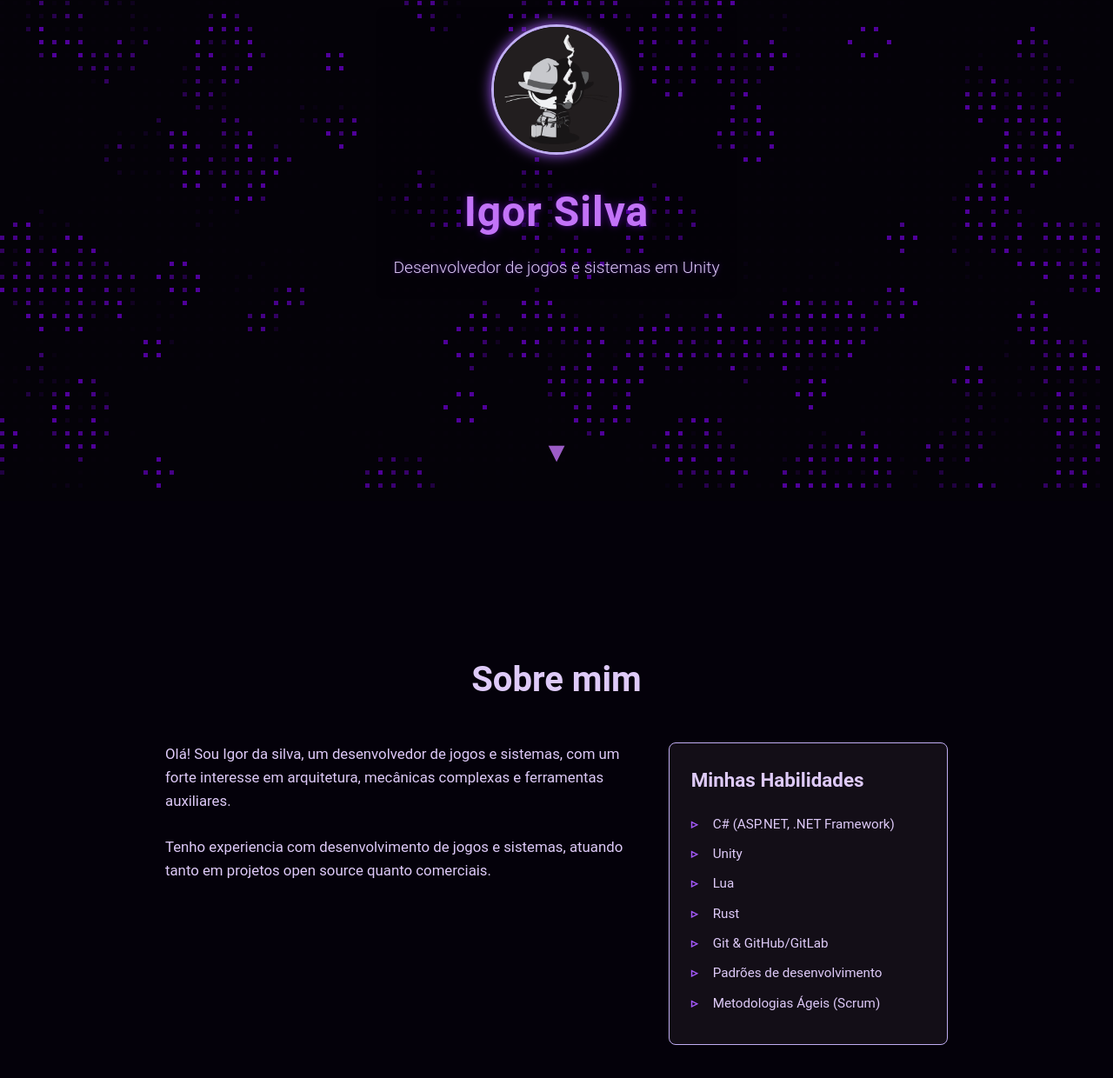
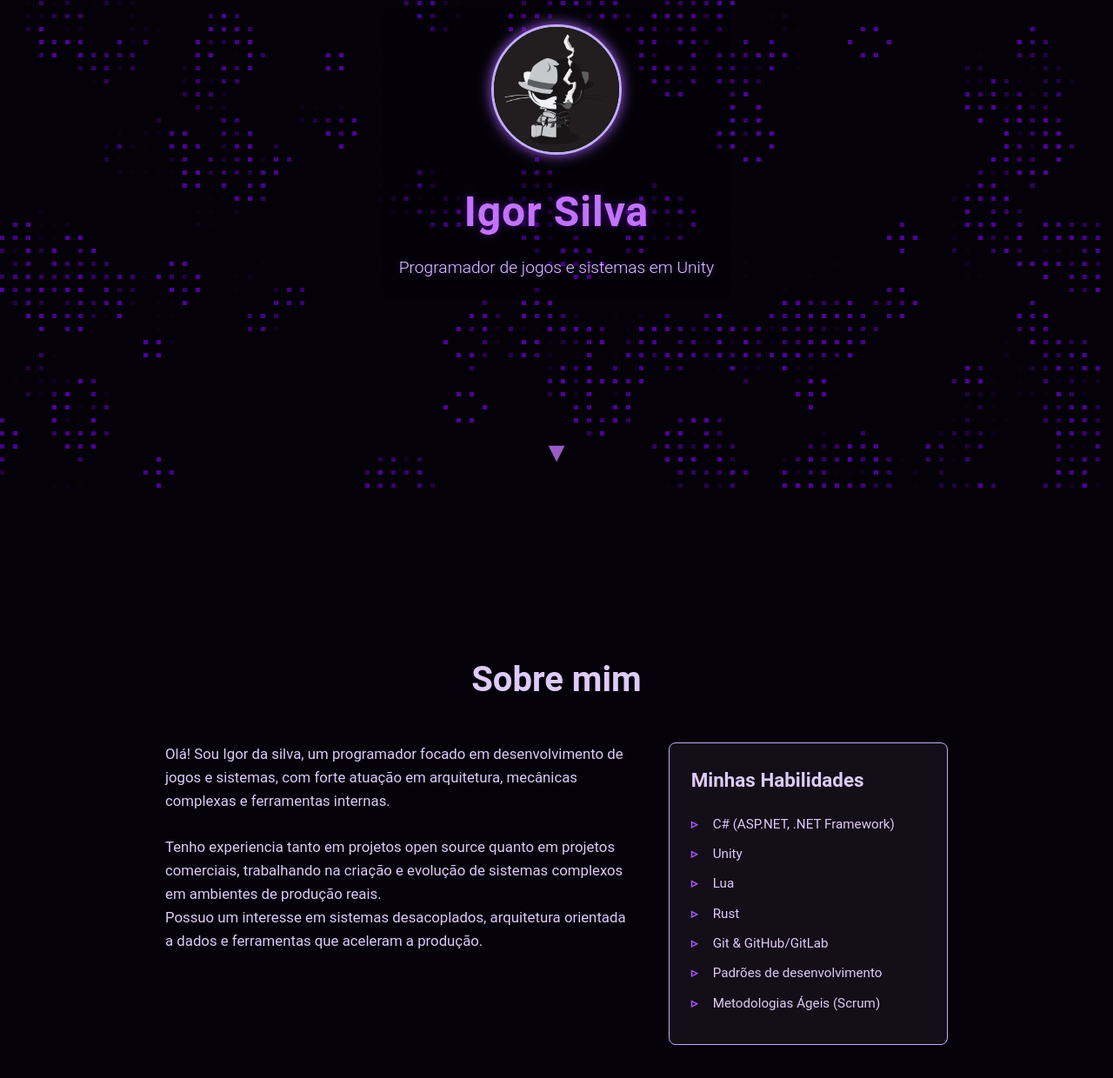
Before and after one commit to MasterSix997/portifolio-dev, a plain HTML site: page index.html in a window 1280 px wide. Shown: the part 224-1464 px from the top of the page at 87% size. Drawn offline with Linux system fonts and the light colour scheme; animation ran at ten frames a second.

Commit message:
Update "about me"

```diff
--- a/index.html
+++ b/index.html
@@ -15,7 +15,7 @@
     <div class="hero-content">
         <img src="images/privateinvestocat.jpg" alt="Profile Image" id="dev-pic">
         <h1 id="dev-name">Igor Silva</h1>
-        <p id="dev-description">Desenvolvedor de jogos e sistemas em Unity</p>
+        <p id="dev-description">Programador de jogos e sistemas em Unity</p>
     </div>
     <a href="#about" class="scroll-down-indicator">
         <span>▼</span>
@@ -28,9 +28,12 @@
             <h2>Sobre mim</h2>
             <div class="about-container">
                 <div class="about-text">
-                    <p>Olá! Sou Igor da silva, um desenvolvedor de jogos e sistemas, com um forte interesse em arquitetura, mecânicas complexas e ferramentas auxiliares.</p>
+                    <p>Olá! Sou Igor da silva, um programador focado em desenvolvimento de jogos e sistemas, com forte atuação em arquitetura, mecânicas complexas e ferramentas internas.</p>
                     <br/>
-                    <p>Tenho experiencia com desenvolvimento de jogos e sistemas, atuando tanto em projetos open source quanto comerciais.</p>
+                    <p>
+                        Tenho experiencia tanto em projetos open source quanto em projetos comerciais, trabalhando na criação e evolução de sistemas complexos em ambientes de produção reais. <br>
+                        Possuo um interesse em sistemas desacoplados, arquitetura orientada a dados e ferramentas que aceleram a produção.
+                    </p>
                 </div>
                 <div class="skills">
                     <h3>Minhas Habilidades</h3>
```
